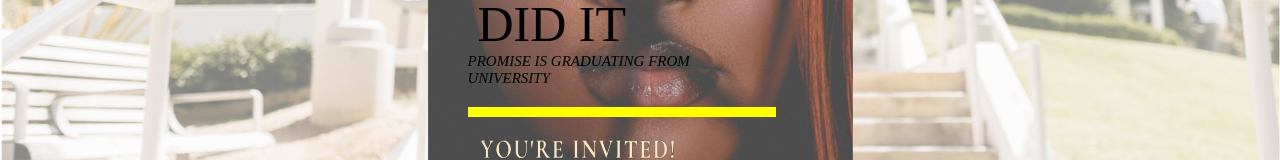
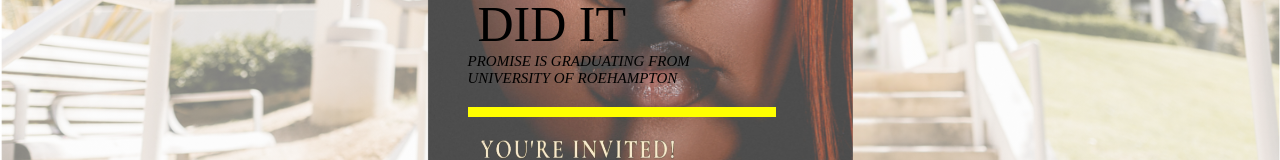
Before and after one commit to Lil-prisca/graduation-party, a React (Vite) app: page / in a window 1280 px wide. Shown: the part 505-665 px from the top of the page. Built offline with nearby package versions, Linux system fonts and the light colour scheme.

Commit message:
Update university name in first.jsx

```diff
--- a/src/components/first.jsx
+++ b/src/components/first.jsx
@@ -16,7 +16,7 @@
                 PROMISE IS GRADUATING FROM
               </p>
               <p className="left-text" style={{ fontStyle: "italic" }}>
-                UNIVERSITY
+                 UNIVERSITY OF ROEHAMPTON
               </p>
             </div>
             <div className="class">
```
